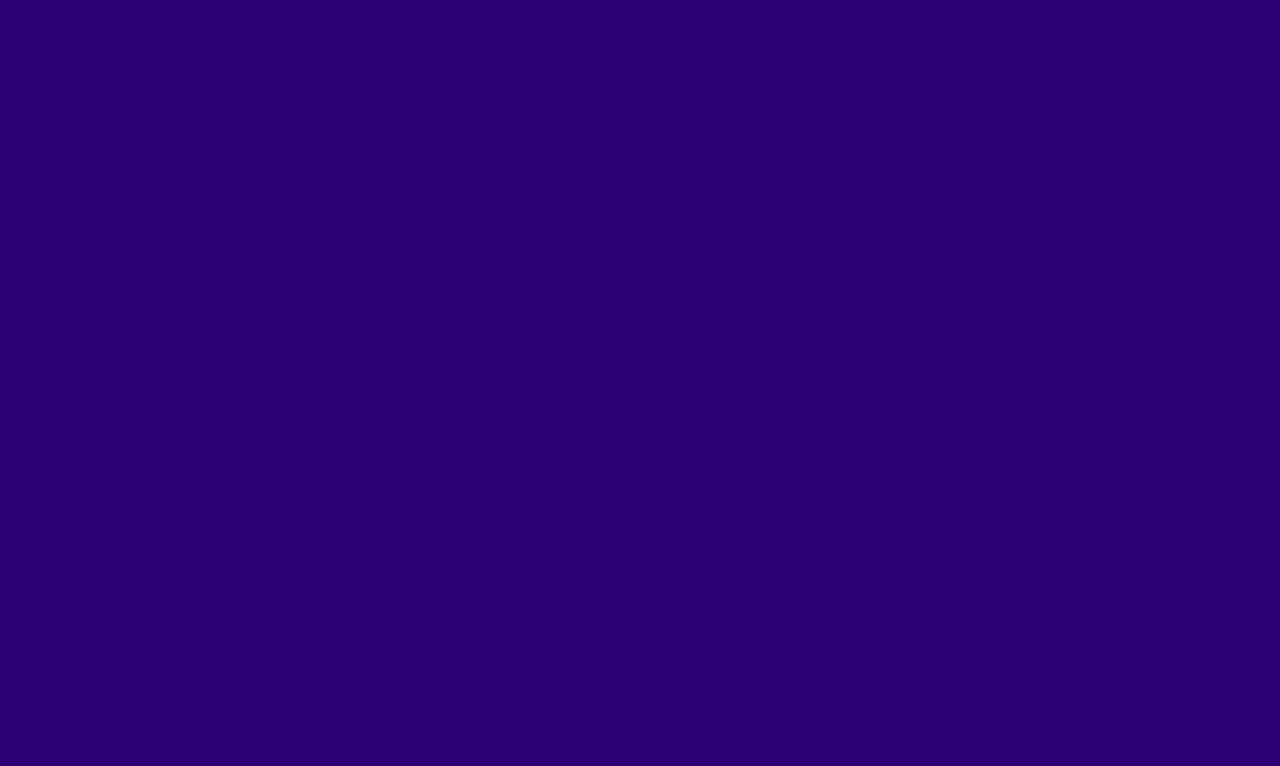
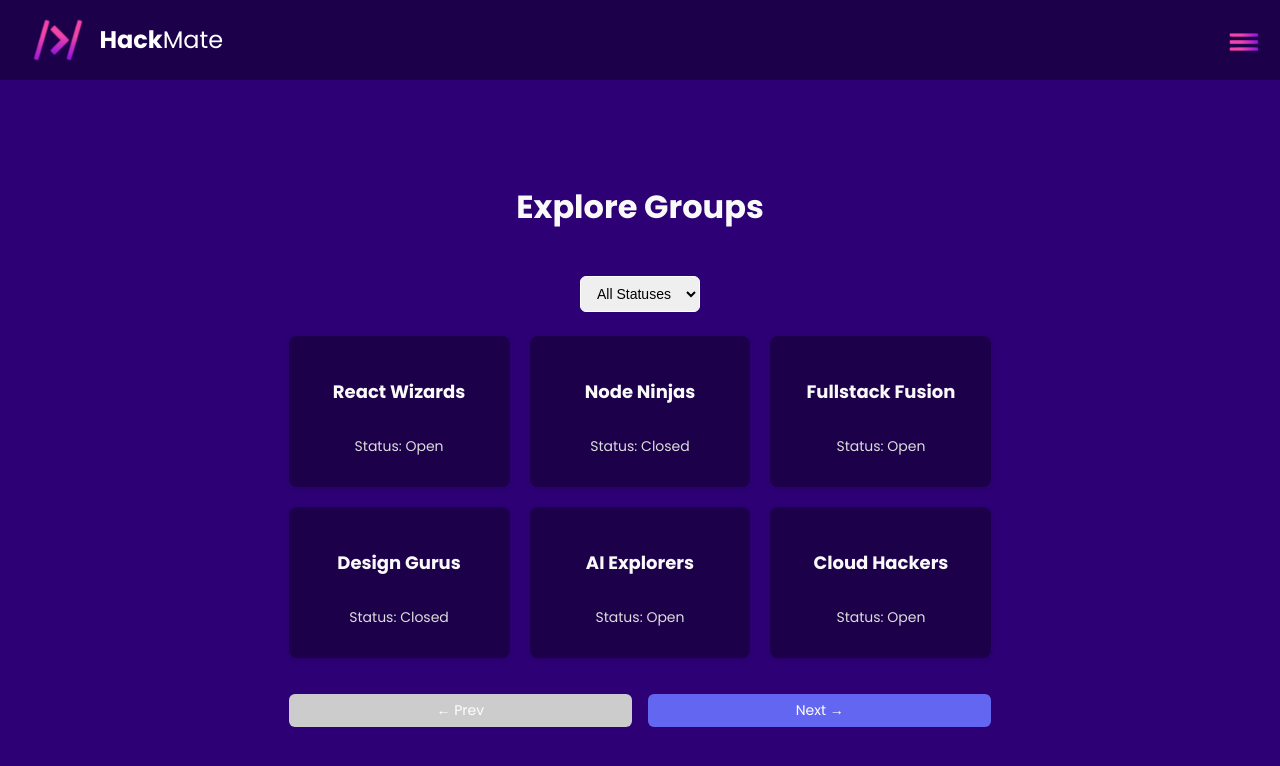
Before and after one commit to ihatepeanuts32/HackMate, a React (Vite) app in the folder frontend/: page /exploreGroup in a window 1280 px wide. Before the commit this address had no page. Shown: the top 766 px of the page. Built offline with nearby package versions, Linux system fonts and the light colour scheme.

Commit message:
explore groups page and home page button links

```diff
--- a/frontend/src/App.jsx
+++ b/frontend/src/App.jsx
@@ -17,6 +17,8 @@ import ResetPassword from './pages/ResetPassword';
 import ContactUs from './pages/ContactUs';
 import ProfileView from './pages/ProfileView';
 import Groups from './pages/Groups';
+import ExploreGroup from './pages/ExploreGroup';
+
 
 function App() {
   return (
@@ -36,6 +38,7 @@ function App() {
           <Route path="/reset-password" element={<ResetPassword />} />
           <Route path="/contact" element={<ContactUs />} />
           <Route path="/profileView" element={<ProfileView />} />
+          <Route path="/exploreGroup" element={<ExploreGroup />} />
         </Route>
       </Routes>
     </Router>
--- /dev/null
+++ b/frontend/src/pages/ExploreGroup.jsx
@@ -0,0 +1,65 @@
+import React, { useState } from 'react';
+import '../styles/Explore.css';
+
+const mockGroups = [
+  { id: 1, name: 'React Wizards', status: 'Open' },
+  { id: 2, name: 'Node Ninjas', status: 'Closed' },
+  { id: 3, name: 'Fullstack Fusion', status: 'Open' },
+  { id: 4, name: 'Design Gurus', status: 'Closed' },
+  { id: 5, name: 'AI Explorers', status: 'Open' },
+  { id: 6, name: 'Cloud Hackers', status: 'Open' },
+  { id: 7, name: 'Data Divas', status: 'Closed' },
+  { id: 8, name: 'Security Squad', status: 'Open' },
+  { id: 9, name: 'Mobile Mavericks', status: 'Closed' },
+];
+
+const ExploreGroup = () => {
+  const [statusFilter, setStatusFilter] = useState('');
+  const [page, setPage] = useState(0);
+  const groupsPerPage = 6;
+
+  const filteredGroups = mockGroups.filter((group) => {
+    return !statusFilter || group.status === statusFilter;
+  });
+
+  const paginatedGroups = filteredGroups.slice(
+    page * groupsPerPage,
+    (page + 1) * groupsPerPage
+  );
+
+  const totalPages = Math.ceil(filteredGroups.length / groupsPerPage);
+
+  return (
+    <div className="explore-container">
+      <h3>Explore Groups</h3>
+
+      <div className="filters">
+        <select value={statusFilter} onChange={(e) => { setPage(0); setStatusFilter(e.target.value); }}>
+          <option value="">All Statuses</option>
+          <option value="Open">Open</option>
+          <option value="Closed">Closed</option>
+        </select>
+      </div>
+
+      <div className="card-grid">
+        {paginatedGroups.map((group) => (
+          <div className="card" key={group.id}>
+            <h3>{group.name}</h3>
+            <p>Status: {group.status}</p>
+          </div>
+        ))}
+      </div>
+
+      <div className="pagination">
+        <button onClick={() => setPage((p) => p - 1)} disabled={page === 0}>
+          ← Prev
+        </button>
+        <button onClick={() => setPage((p) => p + 1)} disabled={page >= totalPages - 1}>
+          Next →
+        </button>
+      </div>
+    </div>
+  );
+};
+
+export default ExploreGroup;
--- a/frontend/src/pages/Home.jsx
+++ b/frontend/src/pages/Home.jsx
@@ -62,7 +62,9 @@ const Home = () => {
                     <Link to="/explore">
                         <button className="link-button">Find Fellow Hackers</button>
                     </Link>
+                    <Link to="/exploreGroup">
                     <button className="link-button">Find Groups to Join</button>
+                    </Link>
                 </div>
                 </div>
             </div>
```
